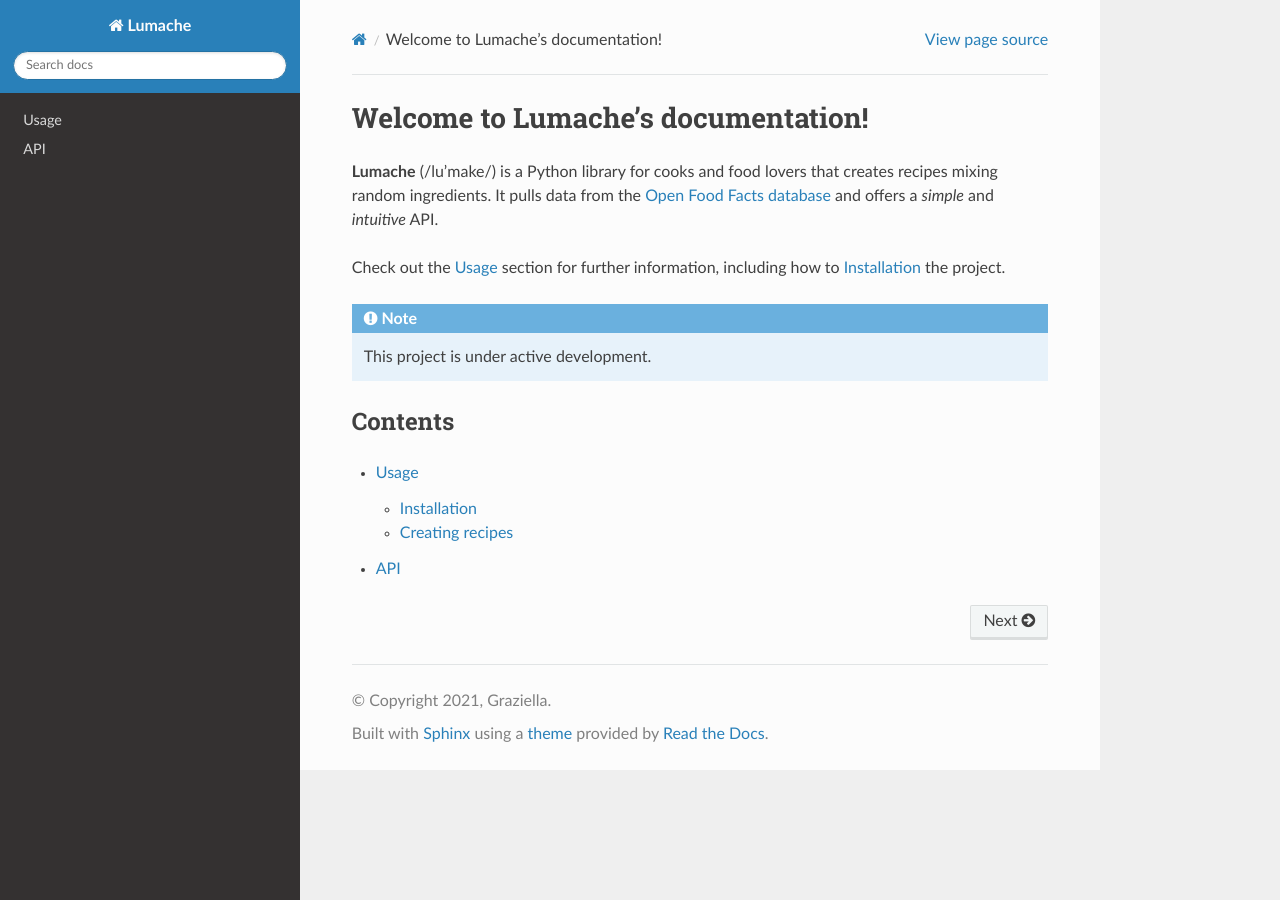
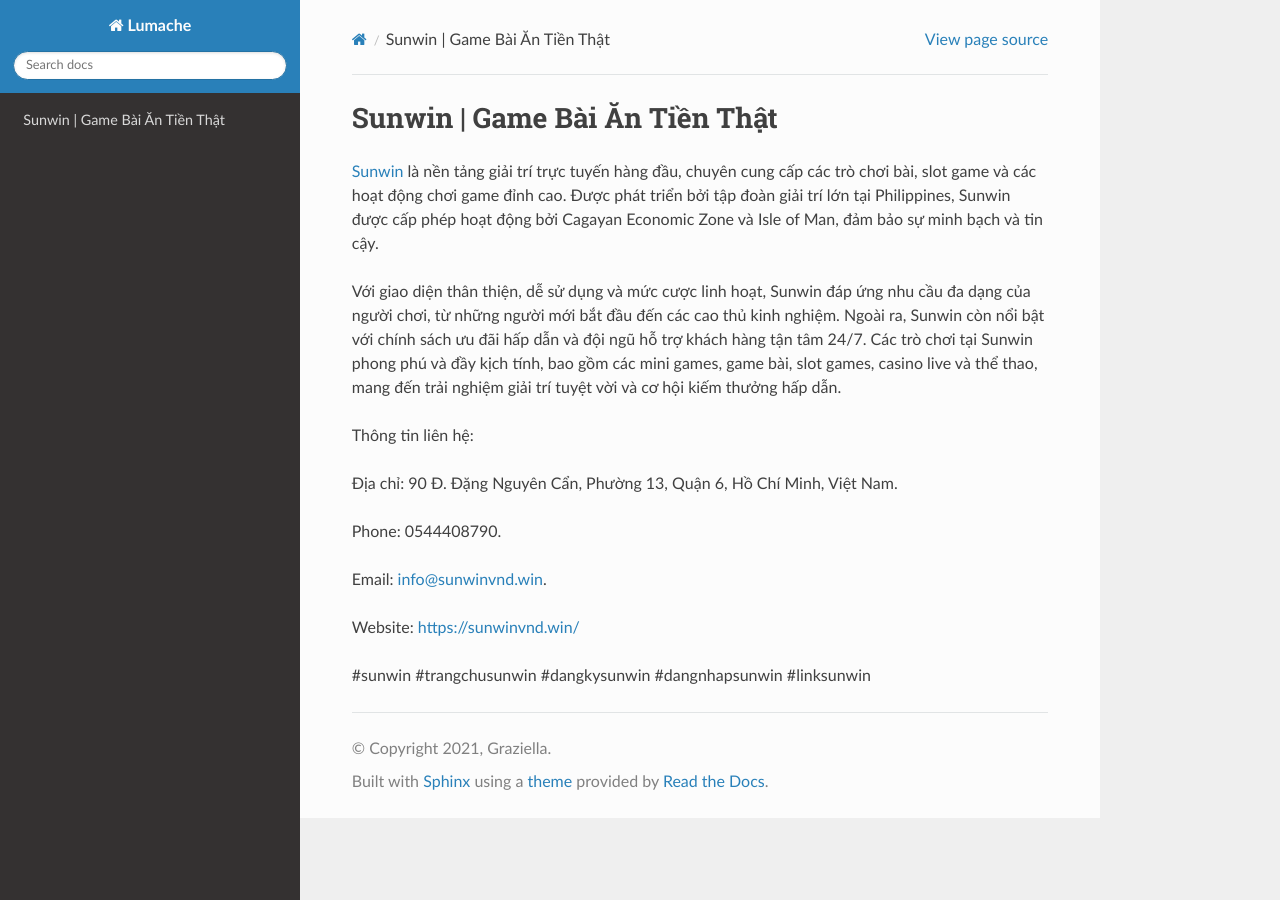
Before and after one commit to parkisngan19/sunwinvndwin, a Sphinx documentation site: the page built from docs/source/index.rst, in a window 1280 px wide. Built offline with Sphinx 7.4.7 and the Read the Docs theme 3.1.0, drawn with Linux system fonts in a browser that asks for light colours.

Commit message:
Update index.rst

```diff
--- a/docs/source/index.rst
+++ b/docs/source/index.rst
@@ -1,22 +1,18 @@
-Welcome to Lumache's documentation!
+Sunwin | Game Bài Ăn Tiền Thật
 ===================================
 
-**Lumache** (/lu'make/) is a Python library for cooks and food lovers
-that creates recipes mixing random ingredients.
-It pulls data from the `Open Food Facts database <https://world.openfoodfacts.org/>`_
-and offers a *simple* and *intuitive* API.
+`Sunwin <https://sunwinvnd.win/>`_ là nền tảng giải trí trực tuyến hàng đầu, chuyên cung cấp các trò chơi bài, slot game và các hoạt động chơi game đỉnh cao. Được phát triển bởi tập đoàn giải trí lớn tại Philippines, Sunwin được cấp phép hoạt động bởi Cagayan Economic Zone và Isle of Man, đảm bảo sự minh bạch và tin cậy.
 
-Check out the :doc:`usage` section for further information, including
-how to :ref:`installation` the project.
+Với giao diện thân thiện, dễ sử dụng và mức cược linh hoạt, Sunwin đáp ứng nhu cầu đa dạng của người chơi, từ những người mới bắt đầu đến các cao thủ kinh nghiệm. Ngoài ra, Sunwin còn nổi bật với chính sách ưu đãi hấp dẫn và đội ngũ hỗ trợ khách hàng tận tâm 24/7. Các trò chơi tại Sunwin phong phú và đầy kịch tính, bao gồm các mini games, game bài, slot games, casino live và thể thao, mang đến trải nghiệm giải trí tuyệt vời và cơ hội kiếm thưởng hấp dẫn.
 
-.. note::
+Thông tin liên hệ:
 
-   This project is under active development.
+Địa chỉ: 90 Đ. Đặng Nguyên Cẩn, Phường 13, Quận 6, Hồ Chí Minh, Việt Nam.
 
-Contents
---------
+Phone: 0544408790.
 
-.. toctree::
+Email: info@sunwinvnd.win.
 
-   usage
-   api
+Website: https://sunwinvnd.win/
+
+#sunwin #trangchusunwin #dangkysunwin #dangnhapsunwin #linksunwin
```
